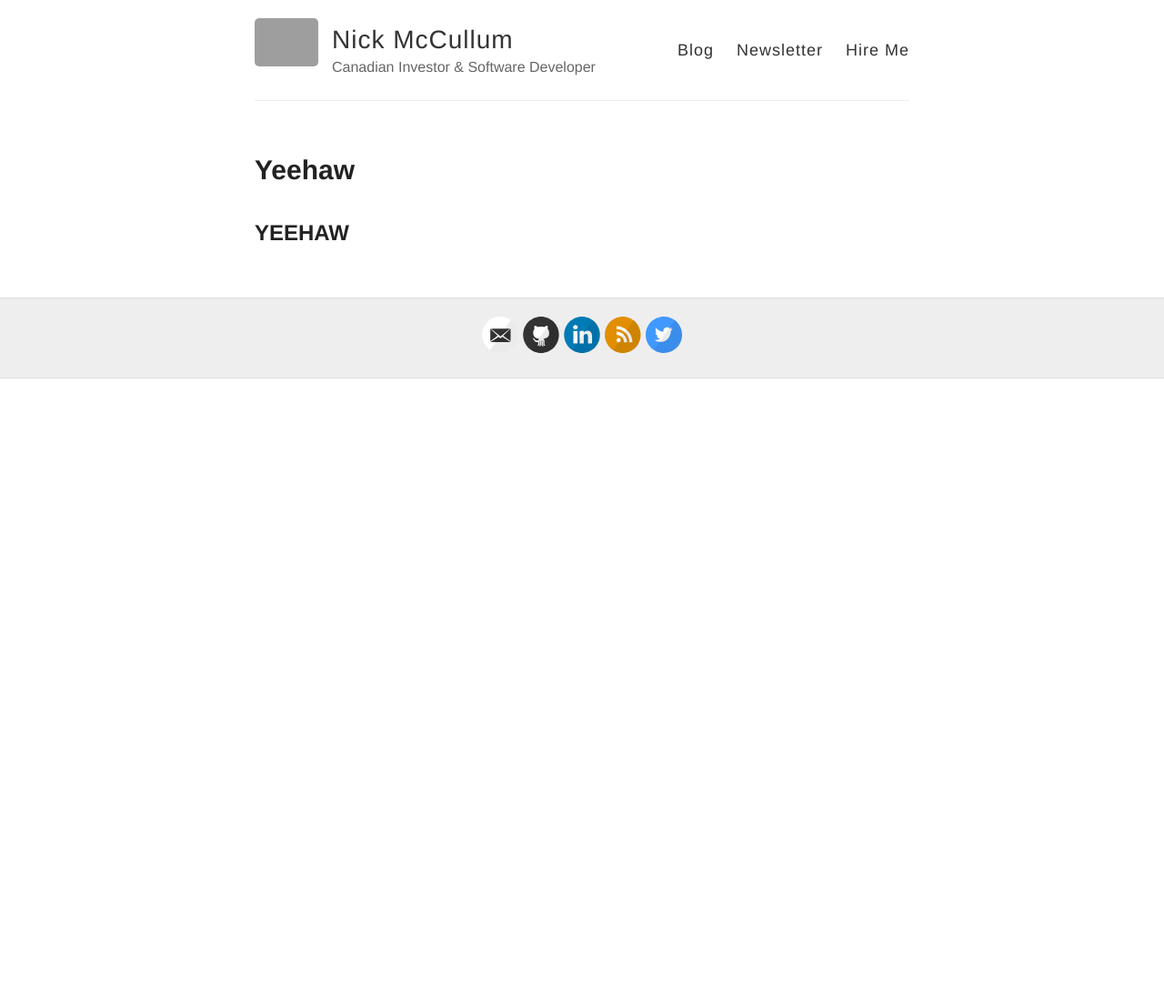
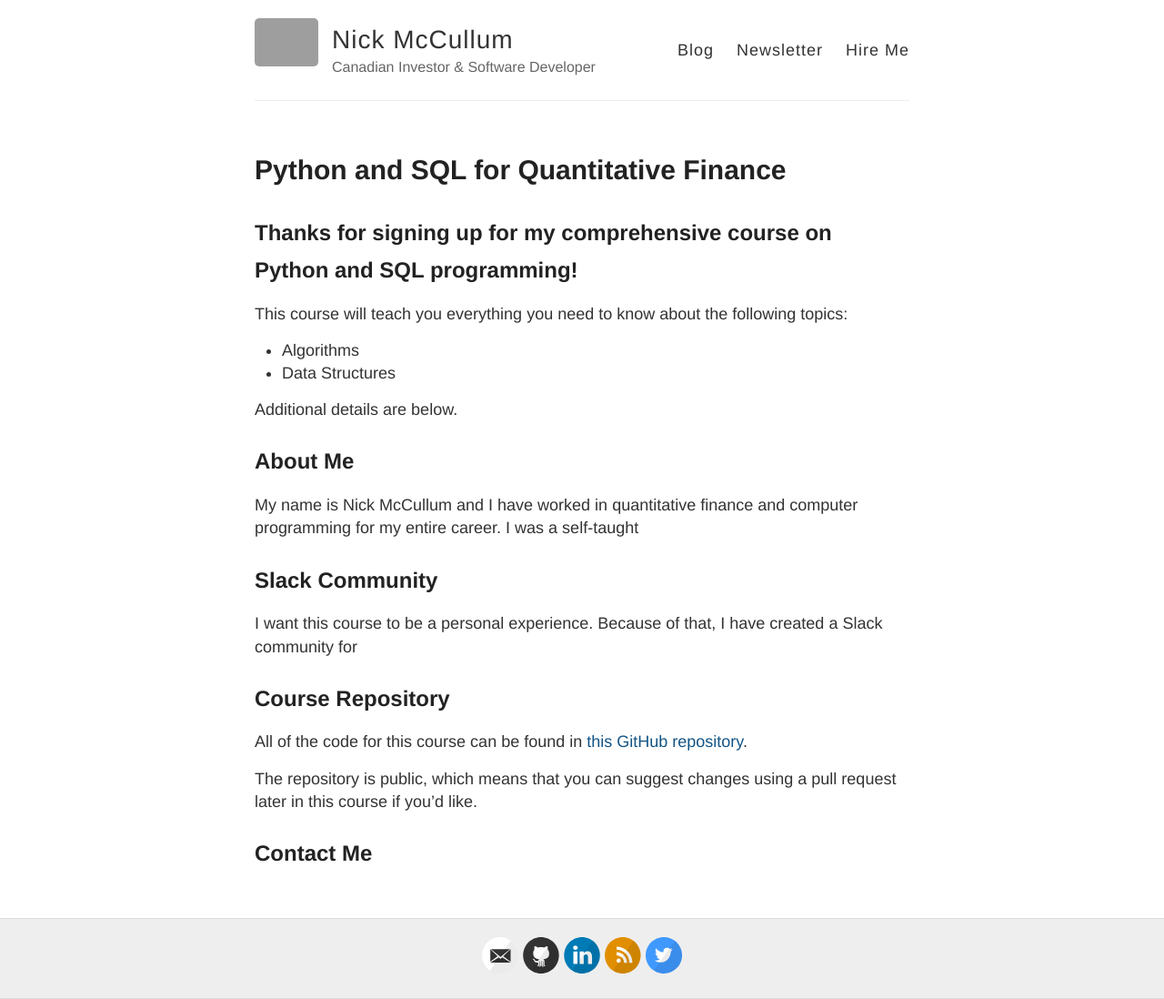
Before and after one commit to rosyberti/website, a Jekyll site: the page built from python-course/index.md, in a window 1280 px wide. Shown: the whole page at 91% size. Built offline with Jekyll 4.4.1, drawn with Linux system fonts in a browser that asks for light colours; before the commit the page ends 900 px from its top, so only the background shows below that; grey boxes are pictures that could not be loaded.

Commit message:
added all info

```diff
--- a/python-course/index.md
+++ b/python-course/index.md
@@ -1,6 +1,32 @@
 ---
 layout: page
-title: Yeehaw
+title: Python and SQL for Quantitative Finance
 permalink: /python-course/
 ---
-## YEEHAW
+
+## Thanks for signing up for my comprehensive course on Python and SQL programming!
+
+This course will teach you everything you need to know about the following topics:
+
+* Algorithms
+* Data Structures
+
+Additional details are below.
+
+## About Me
+
+My name is Nick McCullum and I have worked in quantitative finance and computer programming for my entire career. I was a self-taught
+
+
+## Slack Community
+
+I want this course to be a personal experience. Because of that, I have created a Slack community for
+
+
+## Course Repository
+
+All of the code for this course can be found in [this GitHub repository](https://github.com/nicholasmccullum/python-sql-finance).
+
+The repository is public, which means that you can suggest changes using a pull request later in this course if you’d like.
+
+## Contact Me
```
